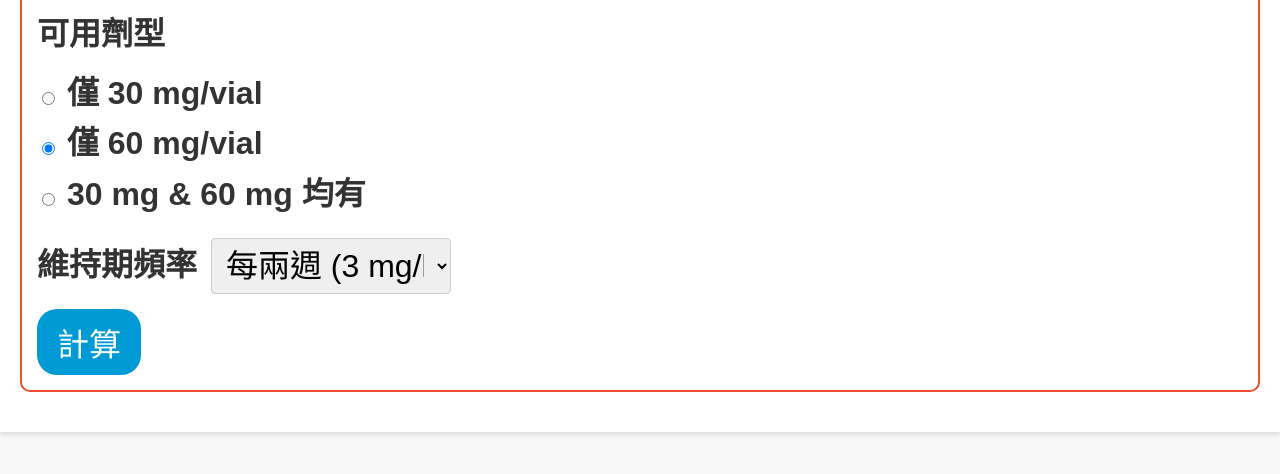
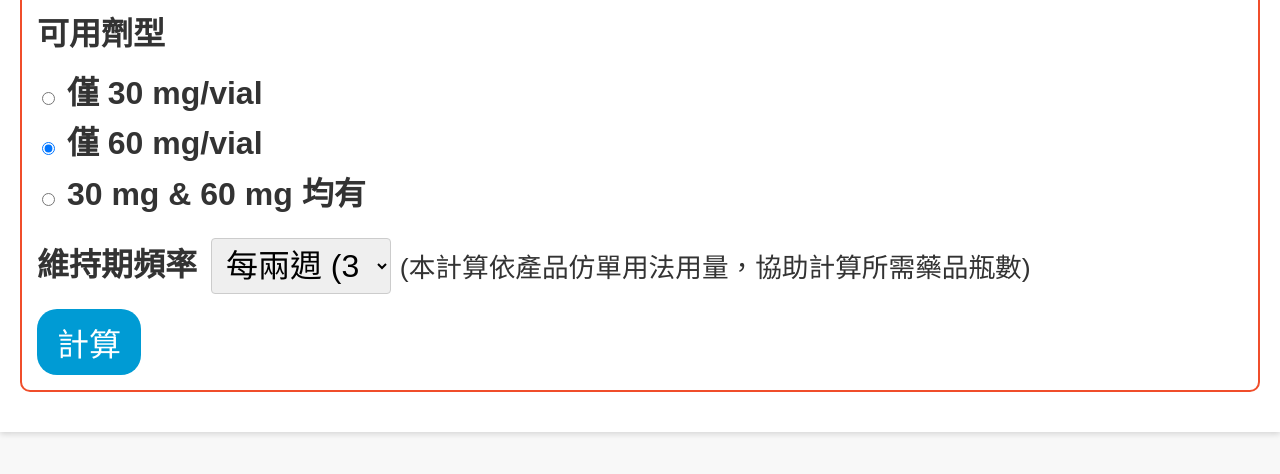
Before and after one commit to GaryCPT/Hem-dosing-calculator, a plain HTML site: page index.html in a window 1280 px wide. Shown: the part 284-758 px from the top of the page. Drawn offline with Linux system fonts and the light colour scheme.

Commit message:
Update index.html

```diff
--- a/index.html
+++ b/index.html
@@ -69,7 +69,7 @@
       margin: 8px 0;
     }
     input[type="number"], select {
-      width: 240px;
+      width: 180px;
       padding: 8px 10px;
       margin-left: 5px;
       border: 1px solid #ccc;
@@ -200,6 +200,9 @@
         <option value="q2w" selected>每兩週 (3 mg/kg) - 共24次</option>
         <option value="q4w">每四週 (6 mg/kg) - 共12次</option>
       </select>
+      <small stype="display:block; margin-top:6px; color:#555;">
+        (本計算依產品仿單用法用量，協助計算所需藥品瓶數)
+      </small>
     </div>
 
     <button class="calc-btn" onclick="calculate()">計算</button>
```
